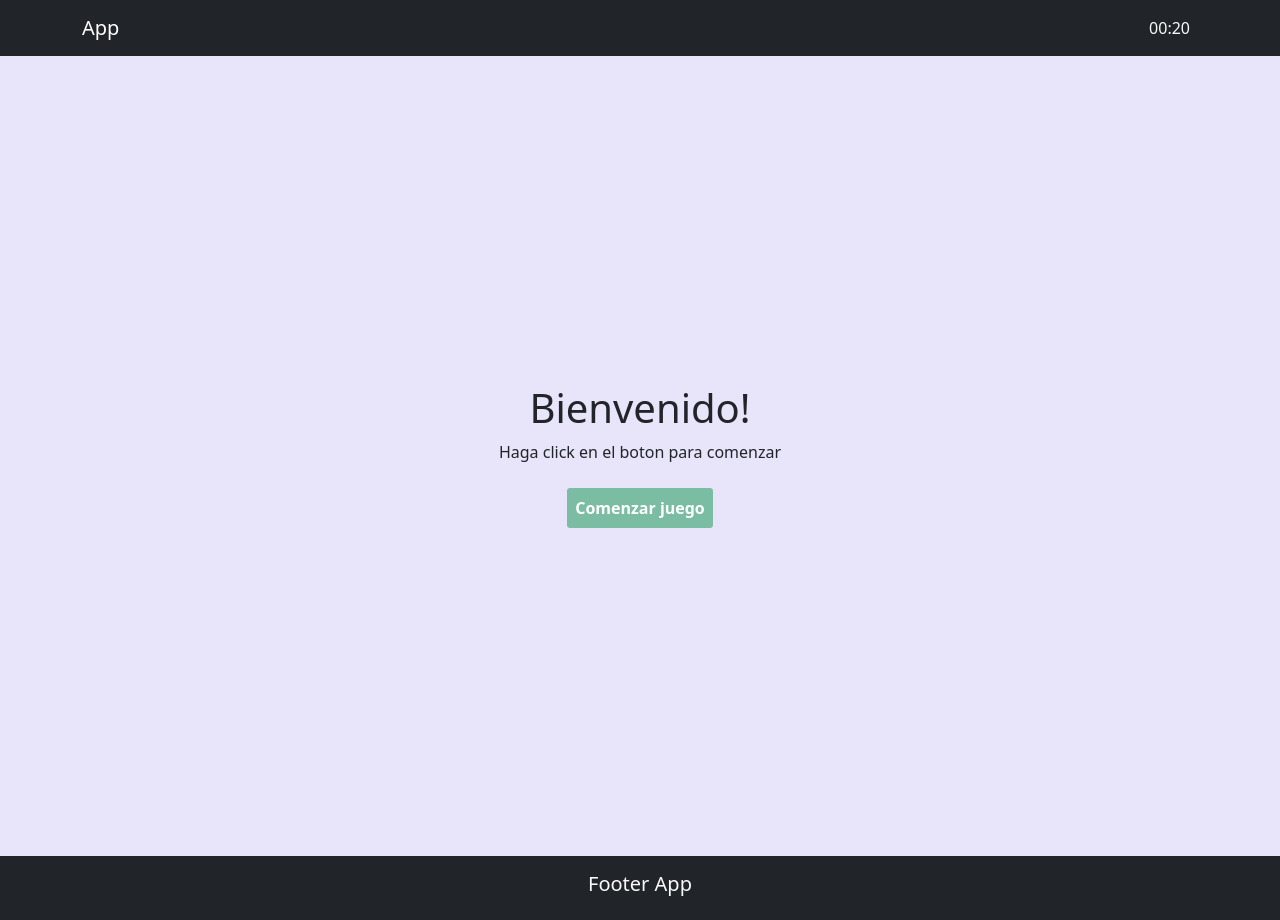
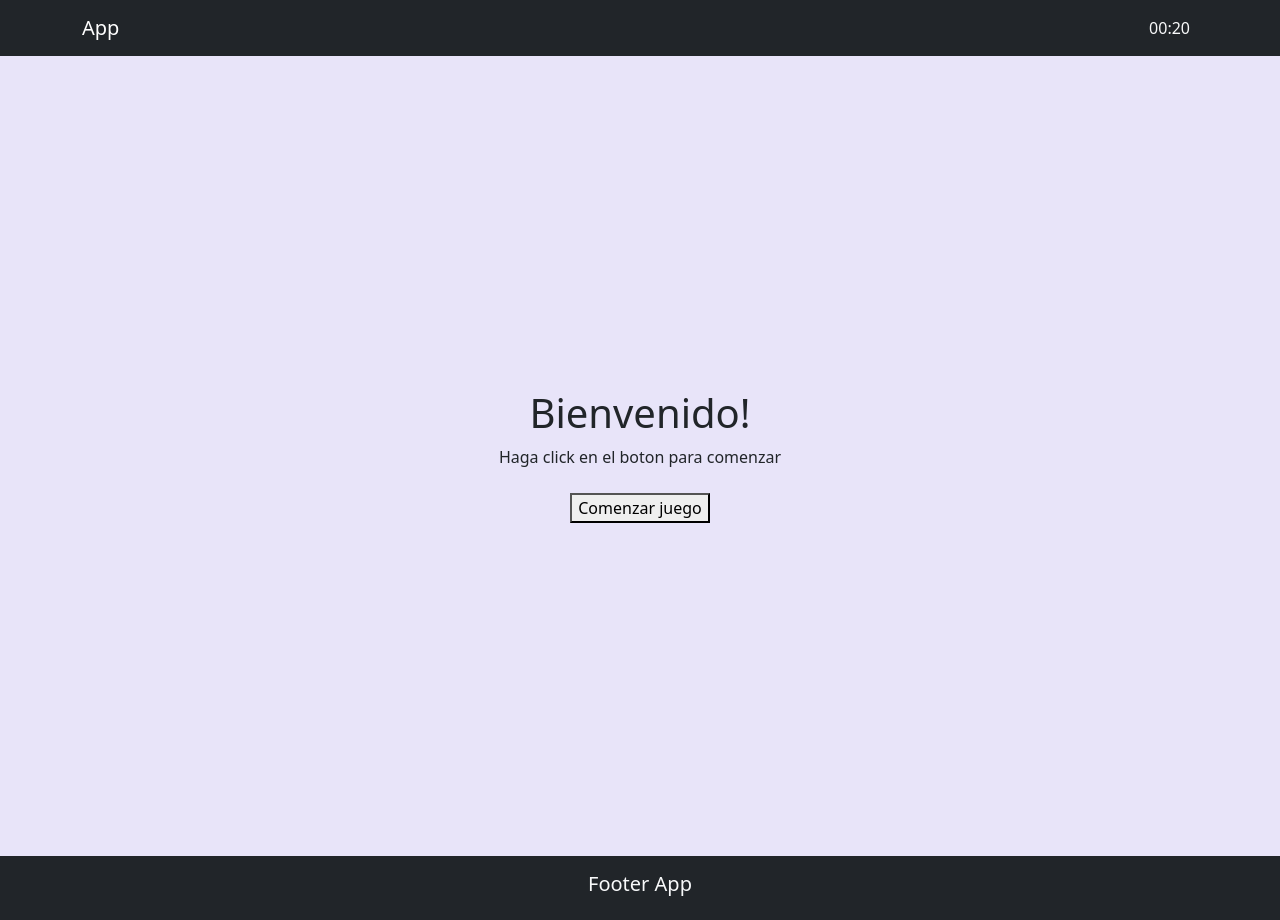
Before and after one commit to Hernan-99/Hernan-99.github.io, a React (Create React App) app: page / in a window 1280 px wide. Built offline with nearby package versions, Linux system fonts and the light colour scheme; no server answers.

Commit message:
Actualizacion del component home con hook useEffect para reordenar las preguntas

```diff
--- a/src/components/Home/Home.component.tsx
+++ b/src/components/Home/Home.component.tsx
@@ -1,14 +1,20 @@
-import { useContext } from "react";
+import { useContext, useEffect } from "react";
 import { Container, Row, Col, Nav } from "react-bootstrap";
 
 import { CuestionarioContext } from "../../context/Cuestionario.context";
 import "../../assets/styles/Home.style.css";
 
 const Home = () => {
-  const [estado, dispatch] = useContext(CuestionarioContext);
+  const [estadoCuestionario, dispatch, getPreguntas] =
+    useContext(CuestionarioContext);
   // console.log(estado);
+
+  useEffect(() => {
+    getPreguntas();
+  }, []);
+
   return (
-    <Container fluid className="bg-content">
+    <Container fluid className="bg-content p-5">
       <Row>
         <Col xs={12} md={12} lg={12} className="text-center mb-2">
           <h1>Bienvenido!</h1>
@@ -20,7 +26,7 @@ const Home = () => {
         <Col xs={12} md={12} lg={12}>
           <Nav.Link>
             <button
-              className="btn-color"
+              className="btn_comenzar"
               onClick={() => {
                 dispatch({ type: "CAMBIO_DE_ESTADO" });
               }}
```
